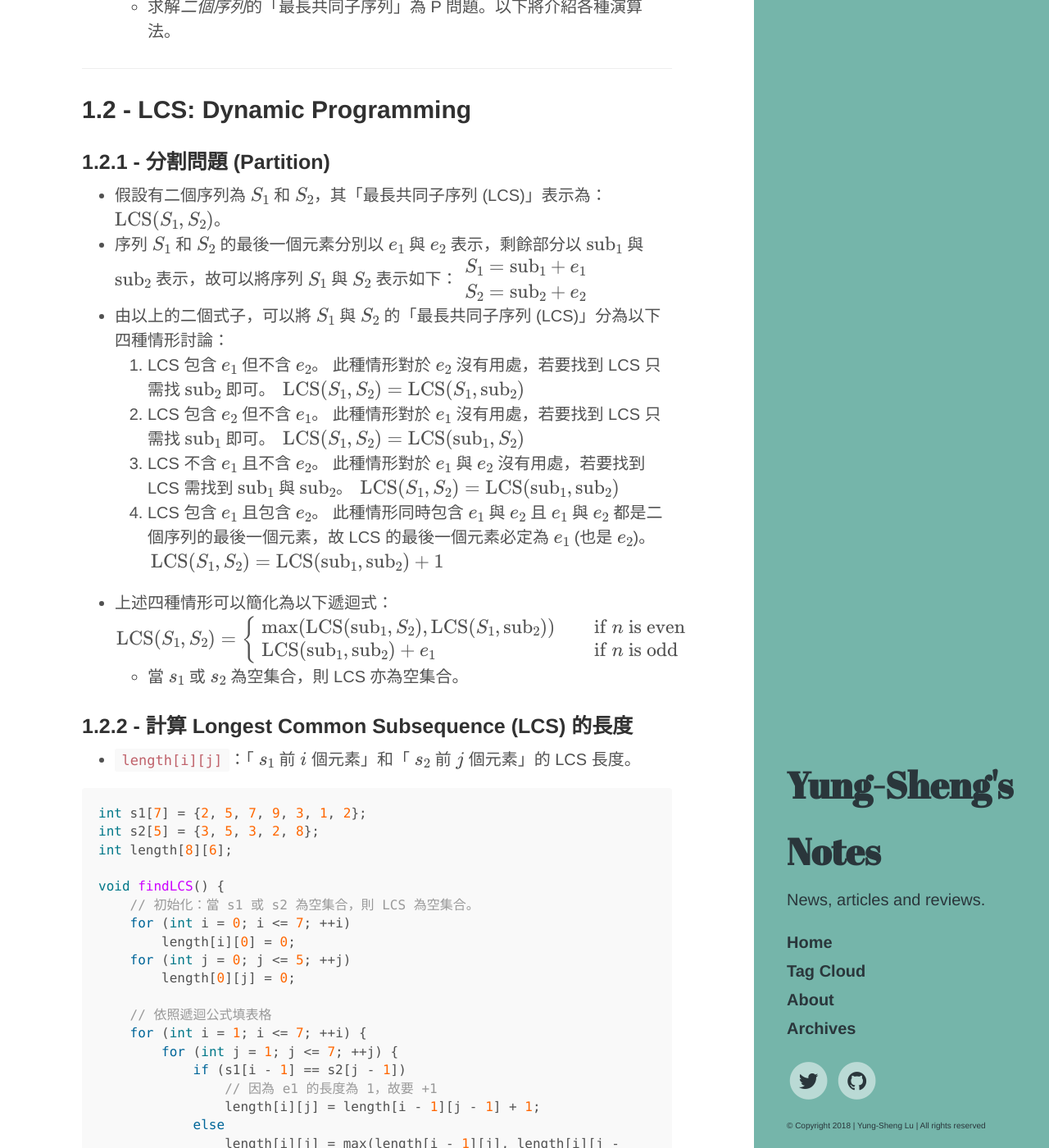
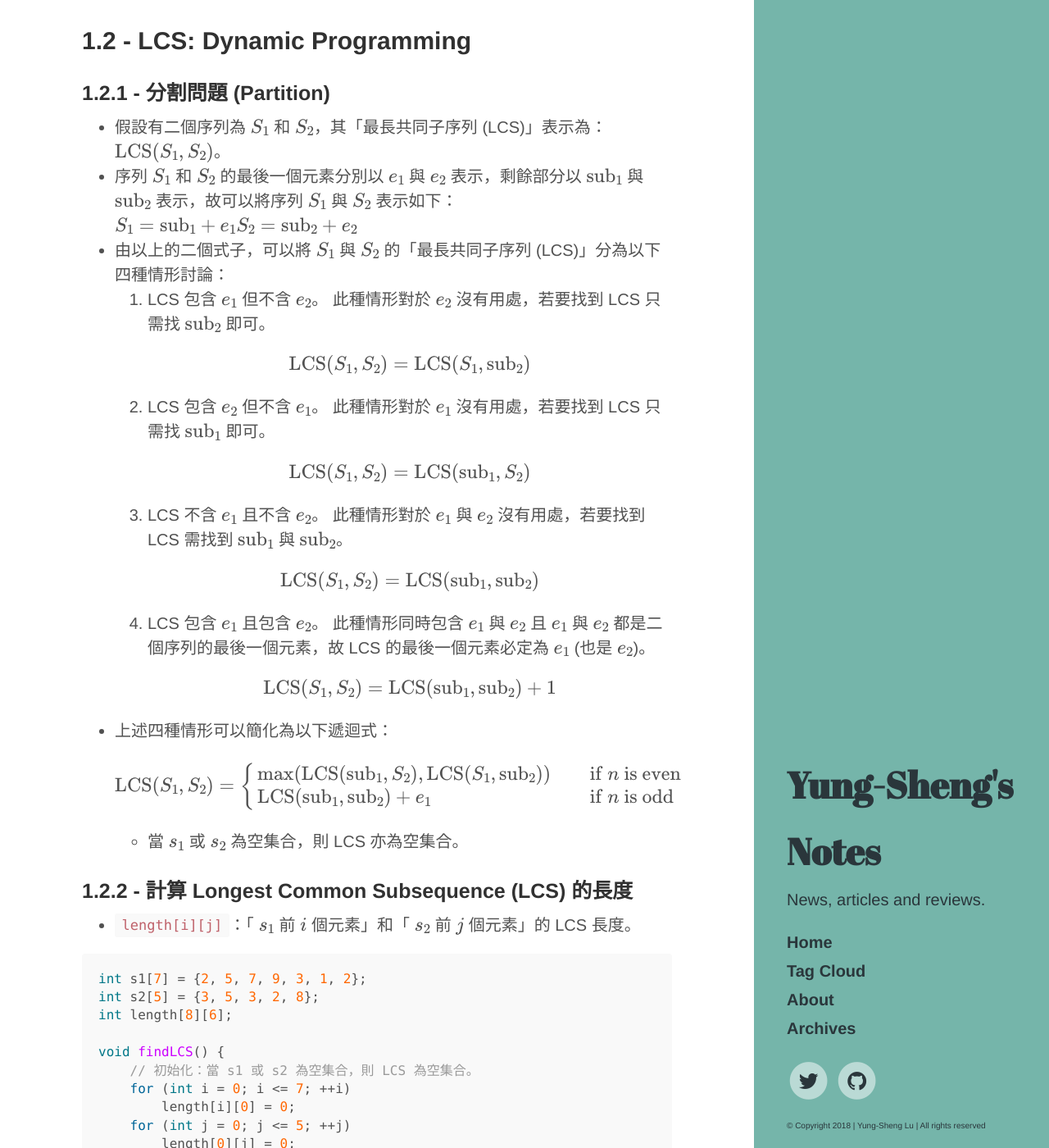
Before and after one commit to dppss90010/yungshenglu.github.io, a Jekyll site: the page built from _posts/2018-05-15-LongestCommonSubsequence.md, in a window 1280 px wide and 1400 px high, scrolled down 822 px. Shown: the whole window at 82% size. Built offline with Jekyll 4.4.1, drawn with Linux system fonts in a browser that asks for light colours; formulas are drawn with MathJax 3; comment, search, counter and statistics services are not loaded; some of the changed text lies outside the part shown.

Commit message:
Update latest posts

```diff
--- a/_posts/2018-05-15-LongestCommonSubsequence.md
+++ b/_posts/2018-05-15-LongestCommonSubsequence.md
@@ -17,22 +17,26 @@ link       :
 
 * 在多個序列中，出現在每一個序列 (亦即：每個序列都有的值) 且長度最為最長，該共同序列稱為「最常共同子序列 (Longest Common Subsequence; LCS)」。以下為例：
     * $$S_1$$ 和 $$S_2$$ 為以下二個序列，試求最長共同子序列。
+
         $$
-        \begin{align*}
+        \begin{equation}
         S_1 = [ 2, 5, 7, 9, 4, 1, 3 ]\\
         S_2 = [ 3, 5, 4, 5, 7 ]\\
         \mathrm{LCS}(S_1, S_2) = [ 5, 4, 3 ]
-        \end{align*}
+        \end{equation}
         $$
+
     * $$S_1$$、$$S_2$$ 和 $$S_3$$ 為以下三個序列，試求最長共同子序列。
+
         $$
-        \begin{align*}
+        \begin{equation}
         S_1 = [ a, b, c, d, b, c, e, e, a, ]\\
         S_2 = [ c, a, b, d, e, f, g, a ]\\
         S_3 = [ d, c, e, a ]\\
         \mathrm{LCS}(S_1, S_2, S_3) = { [ c, e, a ], [ d, e, a ] }
-        \end{align*}
+        \end{equation}
         $$
+
 * 求解*一群數列*的「最長共同子序列 (Longest Common Subsequce; LCS)」為 NP-hard 問題，沒有快速的演算法。罪簡單的方式是「窮舉法」：窮舉 $$S_1$$ 的所有子序列，檢查 $$S_2$$，...，$$S_n$$ 是否都有該子序列。
     * 時間複雜度 (Time complexity)：$$O(s_1! \cdot (s_2 + ... + s_n))$$。
     * 求解*二個序列*的「最長共同子序列」為 P 問題。以下將介紹各種演算法。
@@ -45,50 +49,60 @@ link       :
 * 假設有二個序列為 $$S_1$$ 和 $$S_2$$，其「最長共同子序列 (LCS)」表示為：$$\mathrm{LCS}(S_1, S_2)$$。
 * 序列 $$S_1$$ 和 $$S_2$$ 的最後一個元素分別以 $$e_1$$ 與 $$e_2$$ 表示，剩餘部分以 $$\mathrm{sub}_1$$ 與   $$\mathrm{sub}_2$$ 表示，故可以將序列 $$S_1$$ 與 $$S_2$$ 表示如下：
     $$
-    \begin{align*}
+    \begin{equation}
     S_1 = \mathrm{sub}_1 + e_1\\
     S_2 = \mathrm{sub}_2 + e_2
-    \end{align*}
+    \end{equation}
     $$
 * 由以上的二個式子，可以將 $$S_1$$ 與 $$S_2$$ 的「最長共同子序列 (LCS)」分為以下四種情形討論：
     1. LCS 包含 $$e_1$$ 但不含 $$e_2$$。
         此種情形對於 $$e_2$$ 沒有用處，若要找到 LCS 只需找 $$\mathrm{sub}_2$$ 即可。
+
         $$
-        \begin{align*}
+        \begin{equation}
         \mathrm{LCS}(S_1, S_2) = \mathrm{LCS}(S_1, \mathrm{sub}_2)
-        \end{align*}
+        \end{equation}
         $$
+
     2. LCS 包含 $$e_2$$ 但不含 $$e_1$$。
         此種情形對於 $$e_1$$ 沒有用處，若要找到 LCS 只需找 $$\mathrm{sub}_1$$ 即可。
+
         $$
-        \begin{align*}
+        \begin{equation}
         \mathrm{LCS}(S_1, S_2) = \mathrm{LCS}(\mathrm{sub}_1, S_2)
-        \end{align*}
+        \end{equation}
         $$
+
     3. LCS 不含 $$e_1$$ 且不含 $$e_2$$。
         此種情形對於 $$e_1$$ 與 $$e_2$$ 沒有用處，若要找到 LCS 需找到 $$\mathrm{sub}_1$$ 與 $$\mathrm{sub}_2$$。
+
         $$
-        \begin{align*}
+        \begin{equation}
         \mathrm{LCS}(S_1, S_2) = \mathrm{LCS}(\mathrm{sub}_1, \mathrm{sub}_2)
-        \end{align*}
+        \end{equation}
         $$
+
     4. LCS 包含 $$e_1$$ 且包含 $$e_2$$。
         此種情形同時包含 $$e_1$$ 與 $$e_2$$ 且 $$e_1$$ 與 $$e_2$$ 都是二個序列的最後一個元素，故 LCS 的最後一個元素必定為 $$e_1$$ (也是 $$e_2$$)。
+
         $$
-        \begin{align*}
+        \begin{equation}
         \mathrm{LCS}(S_1, S_2) = \mathrm{LCS}(\mathrm{sub}_1, \mathrm{sub}_2) + 1
-        \end{align*}
+        \end{equation}
         $$
+
 * 上述四種情形可以簡化為以下遞迴式：
+
     $$
-    \begin{align*}
+    \begin{equation}
     \mathrm{LCS}(S_1, S_2) =
     \begin{cases}
         \mathrm{max}( \mathrm{LCS}( \mathrm{sub}_1, S_2), \mathrm{LCS}(S_1, \mathrm{sub}_2) )       & \quad \text{if } n \text{ is even}\\
         \mathrm{LCS}(\mathrm{sub}_1, \mathrm{sub}_2) + e_1  & \quad \text{if } n \text{ is odd}
     \end{cases}
-    \end{align*}
+    \end{equation}
     $$
+
     * 當 $$s_1$$ 或 $$s_2$$ 為空集合，則 LCS 亦為空集合。
 
 ### 1.2.2 - 計算 Longest Common Subsequence (LCS) 的長度
```
